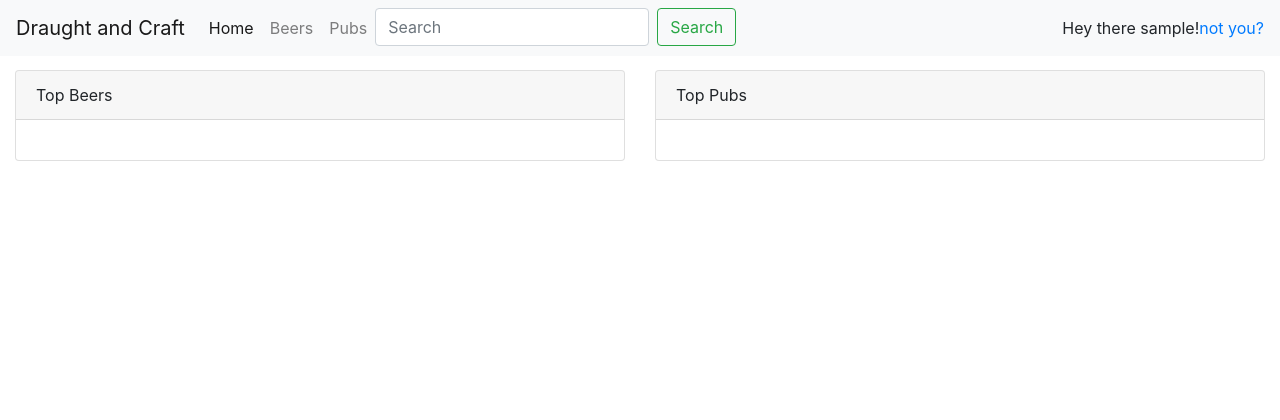
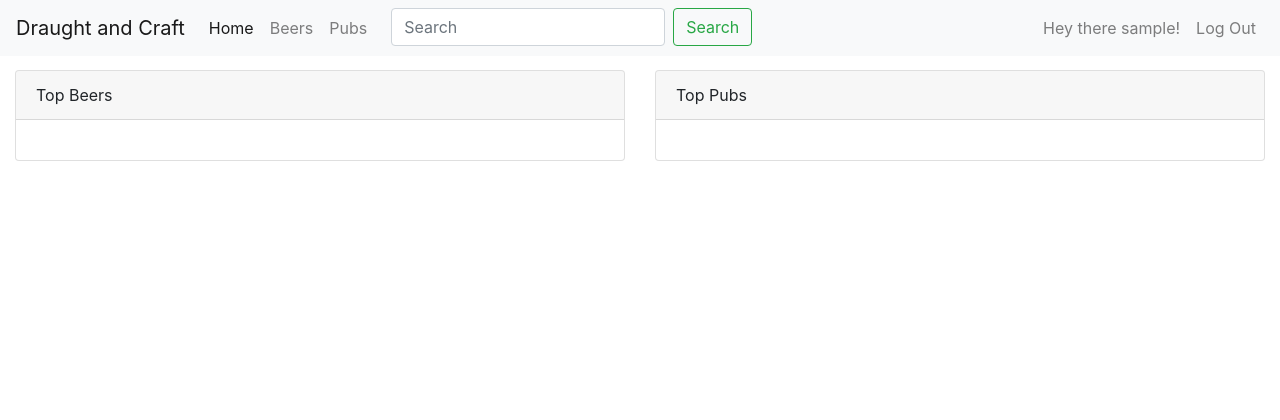
Before and after one commit to David132639/draughtcraft, a Django app: page / in a window 1280 px wide. Shown: the top 420 px of the page. Run offline with Django 3.2, Linux system fonts and the light colour scheme; the visitor is signed in with stand-in values (Sample User, id 1); data that the repository does not hold is empty; some libraries are stand-ins or nearby versions.

Commit message:
Frontend improvements, navbarspacing fixed, user profile page made nicer

```diff
--- a/static/masterstyle.css
+++ b/static/masterstyle.css
@@ -1,6 +1,10 @@
  body {
    padding-top: 70px;
  }
+
+.btn-primary {
+  margin-top: 20px;
+}
 
 /* descendant selector for form stuff */
 form * {
--- a/templates/dac/base.html
+++ b/templates/dac/base.html
@@ -33,6 +33,9 @@
         <li class="nav-item">
           <a class="nav-link" href="{% url 'pubs' %}">Pubs</a>
         </li>
+        <li class="nav-item">
+          <a class="nav-link" href="#"></a>
+        </li>
 
         <li>
         	<!--proabably need to find a way to center this-->
@@ -57,15 +60,22 @@
       <ul class="nav navbar-nav navbar-right">
 
         {% if user.is_authenticated %}
+          <li class="nav-item">
+            <a class="nav-link" href="{% url 'user_details' %}">Hey there {{ user.username }}!</a>
+          </li>
 
-          <li>Hey there {{ user.username }}! </a></li>
-
-          <li><a href="{% url 'auth_logout' %}"><span class="glyphicon glyphicon-log-in"></span>not you?</a></li>
+          <li class="nav-item">
+            <a class="nav-link" href="{% url 'auth_logout' %}">Log Out</a>
+          </li>
 
         {% else %}
 
-      	<li><a href="{% url 'auth_login' %}"><span class="glyphicon glyphicon-log-in"></span> Sign in</a></li>
-        <li><a href="{% url 'registration_register' %}"><span class="glyphicon glyphicon-user"></span> Register</a></li>
+      	<li class="nav-item">
+          <a class="nav-link" href="{% url 'auth_login' %}">Sign in</a>
+        </li>
+        <li class="nav-item">
+          <a class="nav-link" href="{% url 'registration_register' %}">Register</a>
+        </li>
 
         {% endif %}
 
```
Also changed, not shown: templates/dac/beer_list.html (added, +8 -0 lines), templates/dac/userProfile.html (+16 -6 lines).
